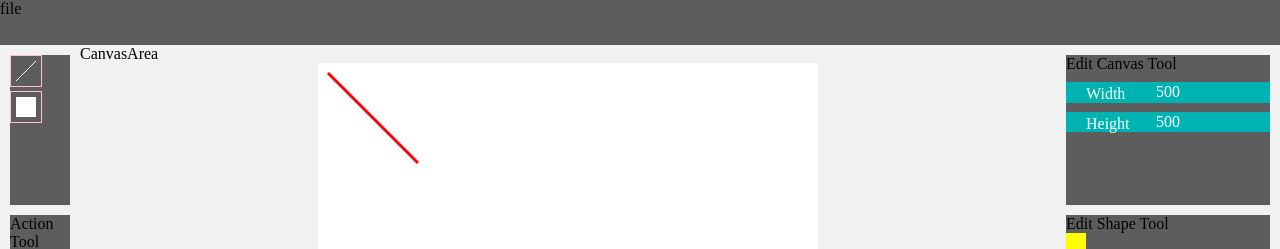
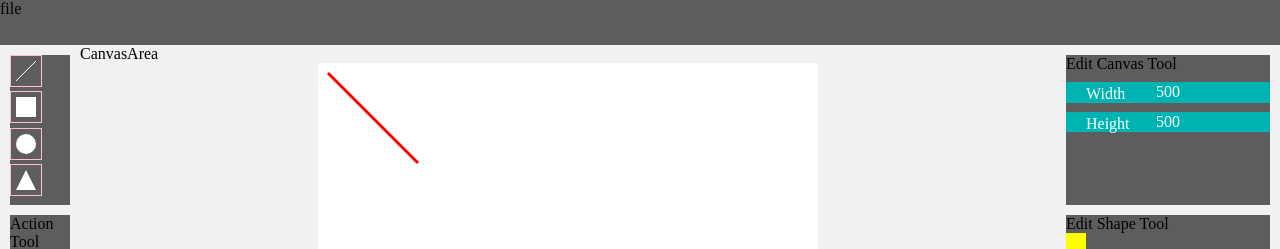
Before and after one commit to yyijoo/react-vector-drawingtool, a React (Create React App) app: page / in a window 1280 px wide. Shown: the top 249 px of the page. Built offline with nearby package versions, Linux system fonts and the light colour scheme.

Commit message:
feat: Add circle and triangle icon in createShapeTool

```diff
--- a/src/component/createShapeTool/ShapeIcon.js
+++ b/src/component/createShapeTool/ShapeIcon.js
@@ -24,6 +24,26 @@ const shapes = {
     name: "square",
     icon: (
       <rect x="0" y="0" width={iconSize} height={iconSize} fill={colors.icon} />
+    )
+  },
+  circle: {
+    name: "circle",
+    icon: (
+      <circle
+        cx={iconSize / 2}
+        cy={iconSize / 2}
+        r={iconSize / 2}
+        fill={colors.icon}
+      />
+    )
+  },
+  triangle: {
+    name: "triangle",
+    icon: (
+      <polygon
+        points={`${iconSize / 2} 0, ${iconSize} ${iconSize}, 0 ${iconSize}`}
+        fill={colors.icon}
+      />
     )
   }
 };
--- a/src/container/CreateShapeTool.js
+++ b/src/container/CreateShapeTool.js
@@ -7,6 +7,8 @@ const CreateShapeTool = () => {
     <ToolBox>
       <ShapeIcon selectedShape="line" />
       <ShapeIcon selectedShape="square" />
+      <ShapeIcon selectedShape="circle" />
+      <ShapeIcon selectedShape="triangle" />
     </ToolBox>
   );
 };
```
